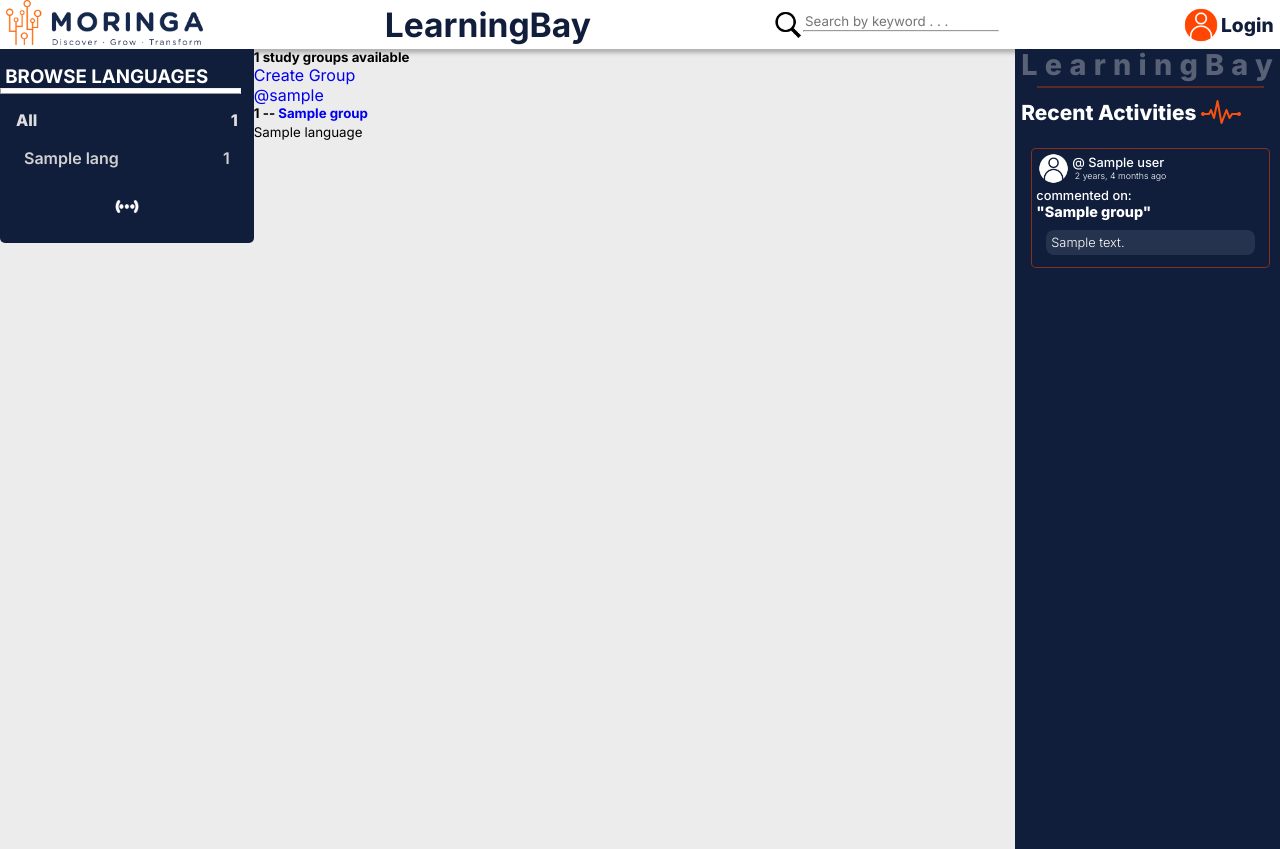
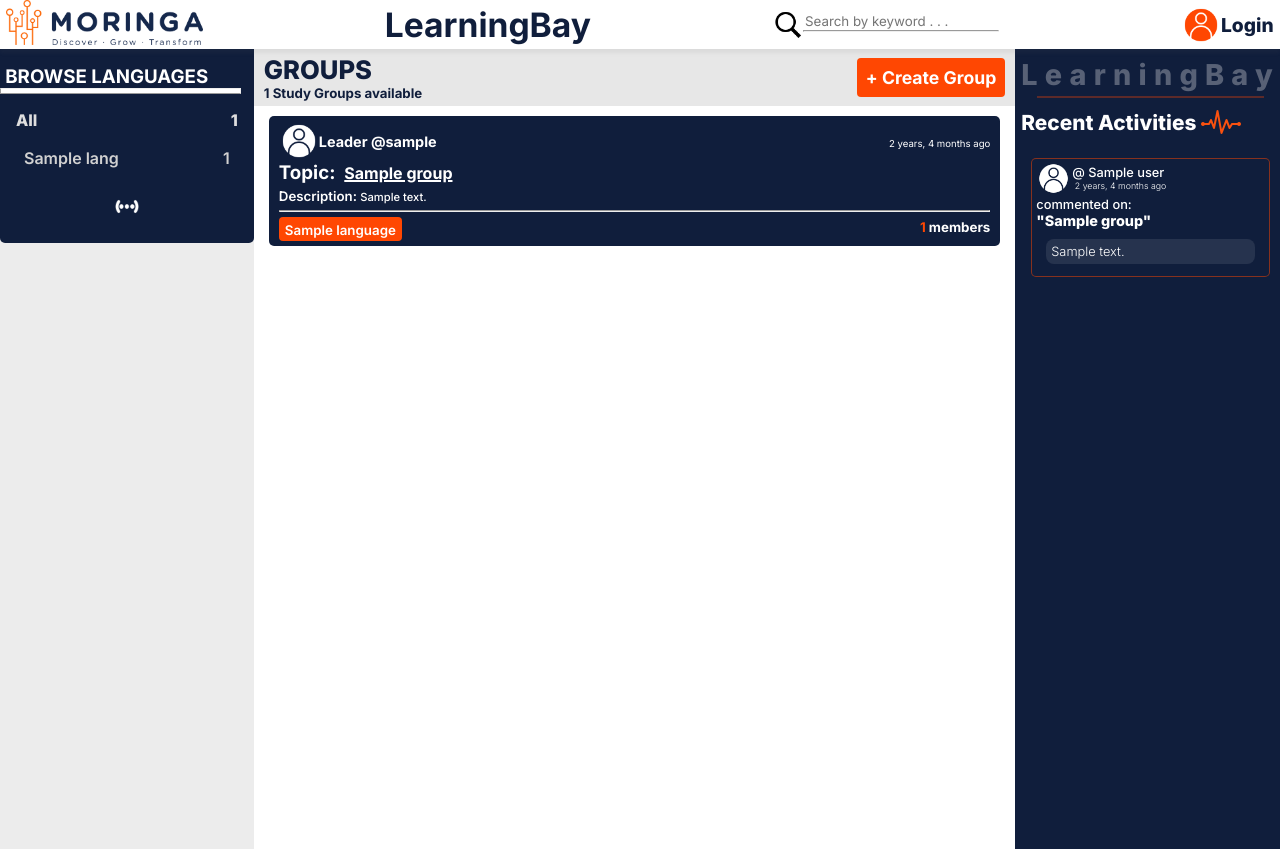
Before and after one commit to Lyonsmasawa/learning-bay, a Django app: template learning/templates/learning/home.html in a window 1280 px wide. Run offline with Django 3.2, Linux system fonts and the light colour scheme; the template is opened without the code that fills it: most values are stand-ins (such as "Sample title", 1, 10 or a date in 2020); some libraries are stand-ins or nearby versions.

Commit message:
style feed section

```diff
--- a/learning/templates/learning/feed_component.html
+++ b/learning/templates/learning/feed_component.html
@@ -1,16 +1,40 @@
-<div class="">
+{% load static %}
+<div class="feed">
     {% for group in groups %}
-    <div>
+    <div class="feed__inner">
+        <div class="feed__prof">
+            <div class="">
+                <div class="feed__name">
+                    <img src="{% static 'img/userx.png' %}" alt=". . ." />
+                    <a href="{% url 'profile' group.leader.id %}">Leader @{{group.leader.username}}</a>
+                </div>
+            </div>
+            <div class="">
+                <small class="feed__time">{{group.created | timesince }} ago</small>
+                {% if request.user == group.leader %}
+                <a href="{% url 'update-group' group.id %}"><i class="fa fa-edit"></i></a>&nbsp;
+                <a href="{% url 'delete-group' group.id %}"><i class="fa fa-times" aria-hidden="true"></i></a>
+                {% endif %}
+            </div>
+        </div>
 
-        {% if request.user == group.leader %}
-        <a href="{% url 'update-group' group.id %}">Edit Group</a>
-        <a href="{% url 'delete-group' group.id %}">Delete Group</a>
-        {% endif %}
 
-        <a href="{% url 'profile' group.leader.id %}">@{{group.leader.username}}</a>
-        <h5>{{ group.id }} -- <a href="{% url 'group' group.id %}">{{ group.name }}</a></h5>
+        <div class="topic">
+            <h3>Topic: &nbsp; </h3><a href="{% url 'group' group.id %}">{{ group.name }}</a>
+        </div>
+
+        <div class="desc">
+            <h5>Description:&nbsp;</h5>
+            <p>{{group.description}}</p>
+        </div>
+        <hr>
         <!-- /group/{{group.id}} -->
-        <small>{{group.language.name}}</small>
+        <div class="feed__footer">
+            <div class="feed__btn">
+                <small class="feed__lang">{{group.language.name}}</small>
+            </div>
+            <small class="feed__members"><span class="feed__numbers">{{ group.members.all.count }}</span> members</small>
+        </div>
     </div>
     {% endfor %}
 </div>
--- a/learning/templates/learning/home.html
+++ b/learning/templates/learning/home.html
@@ -5,13 +5,21 @@
 
 <div class="home">
 
-    <div class="">
+    <div class="learning">
         {% include 'learning/languages_component.html' %}
     </div>
 
-    <div class="">
-        <h5>{{groups_count}} study groups available</h5>
-        <a href="{% url 'create-group' %}">Create Group</a>
+    <div class="feed__sec">
+        <div class="feed__upper">
+            <div class="feed__s">
+                <h2>GROUPS</h2>
+                <h5>{{groups_count}} Study Groups available</h5>
+                <p></p>
+            </div>
+            <button class="feed__create">
+                <a href="{% url 'create-group' %}">+ Create Group</a>
+            </button>
+        </div>
         {% include 'learning/feed_component.html' %}
     </div>
 
--- a/static/styles/main.css
+++ b/static/styles/main.css
@@ -11,12 +11,14 @@
 
 nav {
     display: flex;
+    position: sticky;
+    top: 0;
     align-items: center;
     justify-content: space-between;
     padding-left: .5%;
     padding-right: .5%;
     background: #FFFFFF;
-    box-shadow: 0px 4px 4px rgba(0, 0, 0, 0.25);
+    box-shadow: 0px 4px 4px rgba(105, 105, 105, 0.096);
 }
 
 .nav__logo img {
@@ -77,6 +79,10 @@
     grid-template-columns: 1fr 3fr 1fr;
 }
 
+.learning {
+    position: ;
+}
+
 .lang {
     display: flex;
     flex-direction: column;
@@ -132,7 +138,7 @@
 
 .activity__sec {
     background-color: #101E3C;
-    height: 100vh;
+    min-height: 100vh;
 }
 
 .activity {
@@ -147,6 +153,7 @@
     font-weight: 800;
     font-size: 1.8rem;
     line-height: 2rem;
+    margin-top: .6rem;
     letter-spacing: 0.25em;
     color: rgba(255, 255, 255, 0.3)
 }
@@ -225,7 +232,7 @@
     font-weight: 800;
 }
 
-.fa-times {
+.fa {
     color: #FFFFFF;
     font-weight: 300;
 }
@@ -242,3 +249,139 @@
     font-size: .8rem;
     padding: 5px;
 }
+
+.feed__sec {
+    min-height: 100vh;
+    background-color: #FFFFFF;
+}
+
+.feed__upper {
+    background-color: #E7E7E7;
+    padding: 5px 10px;
+    display: flex;
+    justify-content: space-between;
+    align-items: center;
+    color: #101E3C;
+}
+
+.feed__upper h2 {
+    font-weight: 800;
+    font-size: 1.6rem;
+    color: #101E3C;
+}
+
+.feed__create {
+    background: #FF4702;
+    border-radius: 4px;
+    border: none;
+    padding: 9px;
+}
+
+.feed__create a {
+    text-decoration: none;
+    color: #FFFFFF;
+    font-weight: 700;
+    font-size: 1.1rem;
+}
+
+.feed {
+    padding: 0px 15px 10px 15px;
+}
+
+.feed__inner {
+    background: #101E3C;
+    margin-top: 10px;
+    border-radius: 5px;
+    padding: 5px 10px;
+}
+
+.feed__prof {
+    display: flex;
+    align-items: center;
+    justify-content: space-between;
+}
+
+.feed__prof img {
+    height: 40px;
+}
+
+.feed__name {
+    display: flex;
+    align-items: center;
+    font-weight: 700;
+    font-size: .9rem;
+}
+
+.feed__name a {
+    color: #FFFFFF;
+}
+
+.topic {
+    color: #FFFFFF;
+    display: flex;
+    align-items: center;
+    font-weight: 800;
+}
+
+.topic a {
+    color: #FFFFFF;
+    font-weight: 700;
+    text-decoration-line: underline;
+    text-decoration-thickness: .1rem;
+}
+
+.feed hr {
+    color: #e9e9e9b2;
+}
+
+.desc {
+    padding: 4px 0px;
+    display: flex;
+    align-items: flex-start;
+}
+
+.desc h5 {
+    color: #FFFFFF;
+    font-weight: 600;
+}
+
+.desc p {
+    color: #FFFFFF;
+    font-weight: 500;
+    font-size: .7rem;
+    padding: 2px 0px;
+}
+
+.feed__time {
+    color: white;
+    font-size: 0.6rem;
+}
+
+.feed__lang {
+    color: white;
+    font-weight: 600;
+}
+
+.feed__footer {
+    display: flex;
+    align-items: center;
+    justify-content: space-between;
+}
+
+.feed__btn {
+    background: #FF4702;
+    border-radius: 4px;
+    width: max-content;
+    padding: 2px 6px;
+    margin-top: 5px;
+}
+
+.feed__members {
+    color: #FFFFFF;
+    font-weight: 700;
+}
+
+.feed__numbers {
+    color: #FF4702;
+    font-weight: 700;
+}
```
Also changed, not shown: db.sqlite3.
